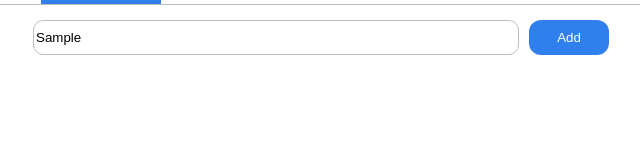
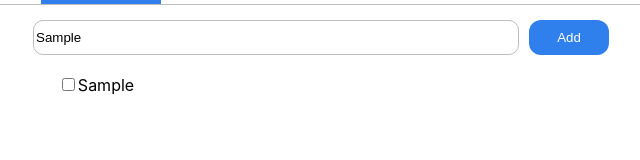
Before and after one commit to Mr-hollowman/dev-todo, a React (Create React App) app: page / in a window 1280 px wide. Both pictures are taken after typing "Sample" into the empty fields and a click on the button "Add". Shown: the part 132-292 px from the top of the page, without its empty margins (319-959 px from the left). Built offline with nearby package versions, Linux system fonts and the light colour scheme.

Commit message:
changes update

```diff
--- a/src/App.css
+++ b/src/App.css
@@ -23,7 +23,7 @@ nav > span{
   border-radius: 4px 4px 0px 0px;
 }
 
-input{
+input[type="text"]{
   width: 30rem;
   border-radius: 10px;
   border: 1px solid #BDBDBD;
@@ -43,3 +43,9 @@ input{
   border: 0;
   width: 5rem;
 }
+.todo_items{
+  margin-left: -450px;
+}
+.todo_list{
+  padding: 5px;
+}
--- a/src/App.js
+++ b/src/App.js
@@ -23,8 +23,25 @@ export default function App() {
   }, [localItems]);
 
   const submitTodo = () => {
-    const finalTodo = { active: true, to_do: todo };
+    const finalTodo = { id: localItems.length, active: true, to_do: todo };
     setLocalItems((prev) => [...prev, finalTodo]);
+  };
+
+  const handleChange = (id, bool) => {
+    console.log(id, "id");
+    setLocalItems((prev) => {
+      var changedEle = prev.map((item) => {
+        if (item.id == id) {
+          item.active = bool;
+          console.log(item, "after change");
+          return item;
+        } else {
+          return item;
+        }
+      });
+      console.log(changedEle, "before return");
+      return [...changedEle];
+    });
   };
   return (
     <main>
@@ -36,6 +53,20 @@ export default function App() {
           Add
         </button>
       </div>
+      <div className="todo_items">
+        {localItems.map((item) => {
+          return (
+            <div key={item.id} className="todo_list">
+              <input
+                type="checkbox"
+                checked={item.active === false}
+                onChange={() => handleChange(item.id, item.active === false)}
+              />
+              {item.active ? <span>{item.to_do}</span> : <s>{item.to_do}</s>}
+            </div>
+          );
+        })}
+      </div>
     </main>
   );
 }
```
